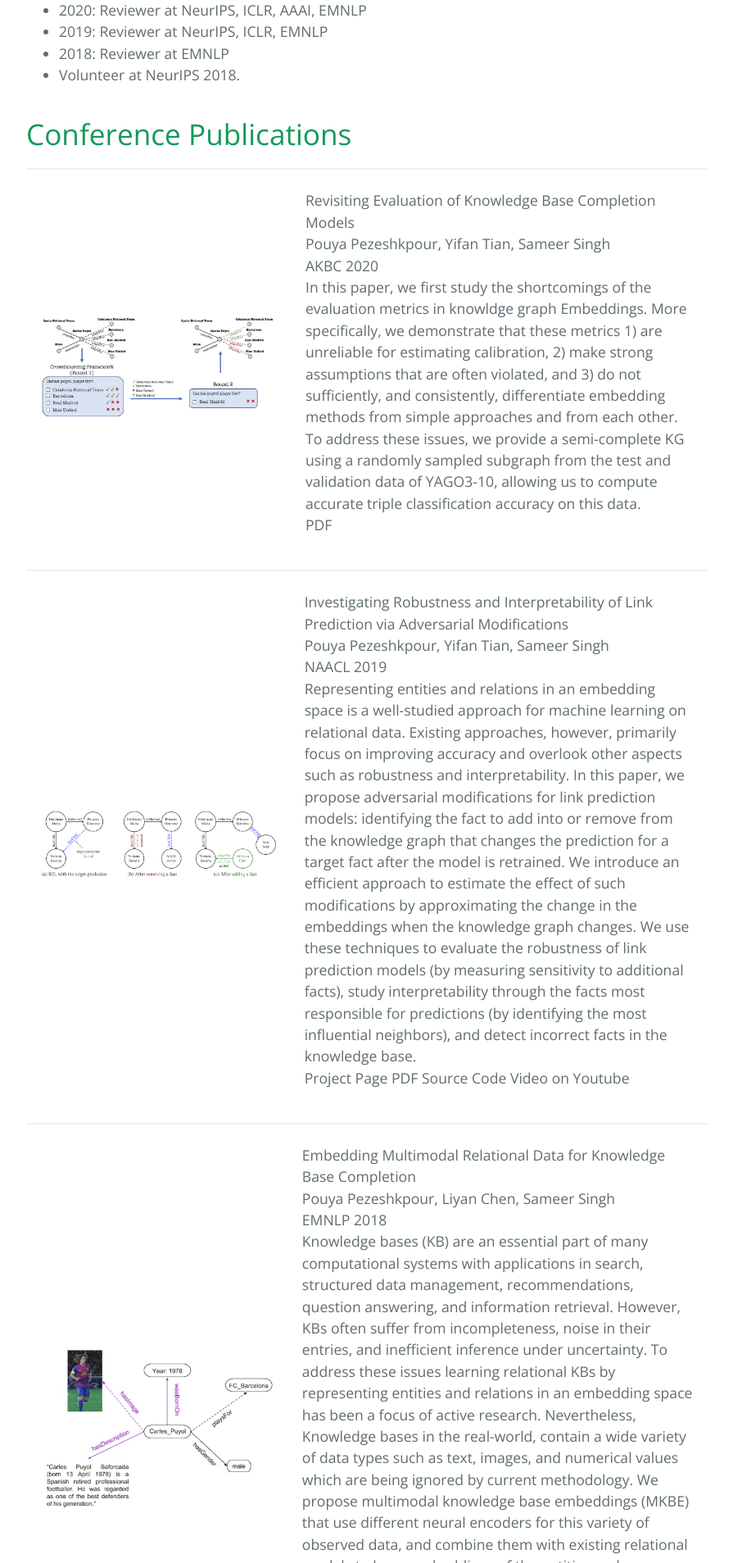
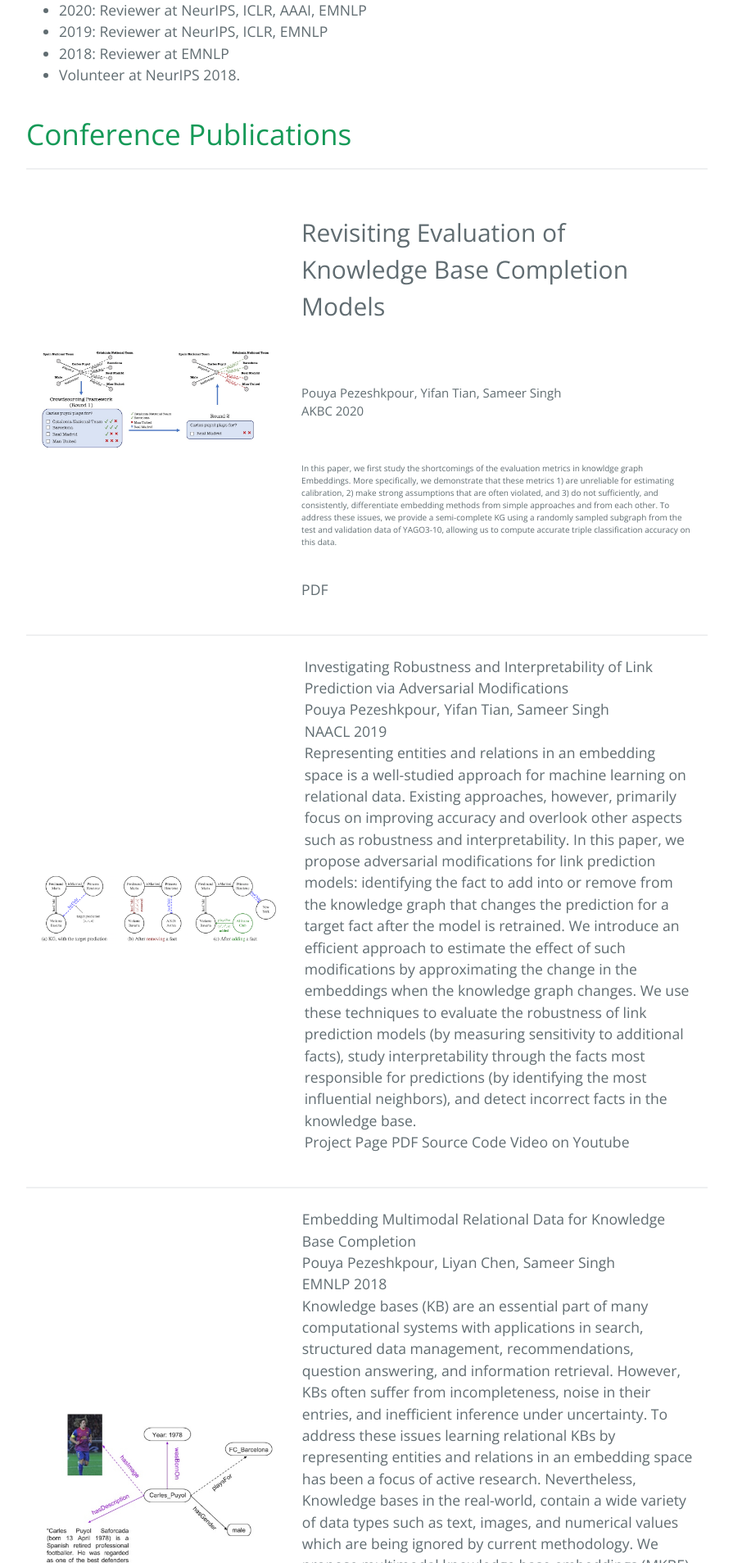
Before and after one commit to pouyapez/pouyapez.github.io, a Jekyll site: the page built from index.md, in a window 1280 px wide. Shown: the part 1082-2989 px from the top of the page at 82% size, without its empty margins (192-1087 px from the left). Built offline with Jekyll 4.4.1, drawn with Linux system fonts in a browser that asks for light colours.

Commit message:
Update index.md

```diff
--- a/index.md
+++ b/index.md
@@ -51,10 +51,10 @@ layout: default
         </td>
         <td>
           <p class="text center-align text-large add-top-margin" style="width:100%;">
-              Revisiting Evaluation of Knowledge Base Completion Models <br>
-              Pouya Pezeshkpour, Yifan Tian, Sameer Singh<br>
-              AKBC 2020<br>
-               In this paper, we first study the shortcomings of the evaluation metrics in knowldge graph Embeddings.  More               specifically, we demonstrate that these metrics 1) are unreliable for estimating calibration, 2) make strong assumptions that    are often violated, and 3) do not sufficiently, and consistently, differentiate embedding methods from simple approaches and from each other. To address these issues, we provide a semi-complete KG using a randomly sampled subgraph from the test and       validation data of YAGO3-10, allowing us to compute accurate triple classification accuracy on this data. <br>
+              <p style="font-size:30px"> Revisiting Evaluation of Knowledge Base Completion Models </p> <br>
+              <p style="font-size:15px"> Pouya Pezeshkpour, Yifan Tian, Sameer Singh<br>
+              AKBC 2020 </p><br>
+               <p style="font-size:10px"> In this paper, we first study the shortcomings of the evaluation metrics in knowldge graph Embeddings.  More specifically, we demonstrate that these metrics 1) are unreliable for estimating calibration, 2) make strong assumptions that    are often violated, and 3) do not sufficiently, and consistently, differentiate embedding methods from simple approaches and from each other. To address these issues, we provide a semi-complete KG using a randomly sampled subgraph from the test and validation data of YAGO3-10, allowing us to compute accurate triple classification accuracy on this data. </p><br>
              PDF
              </p>
         </td>
```
